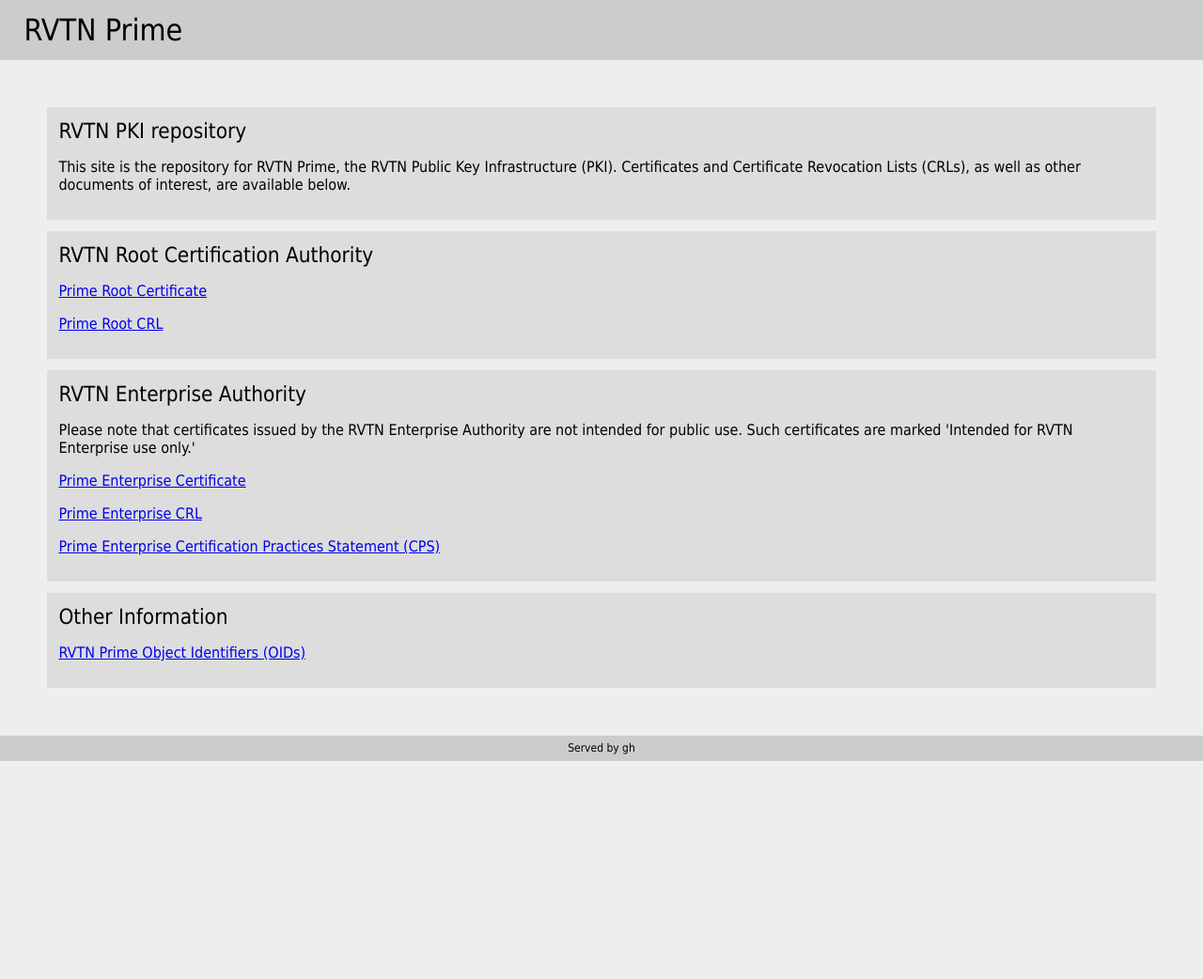
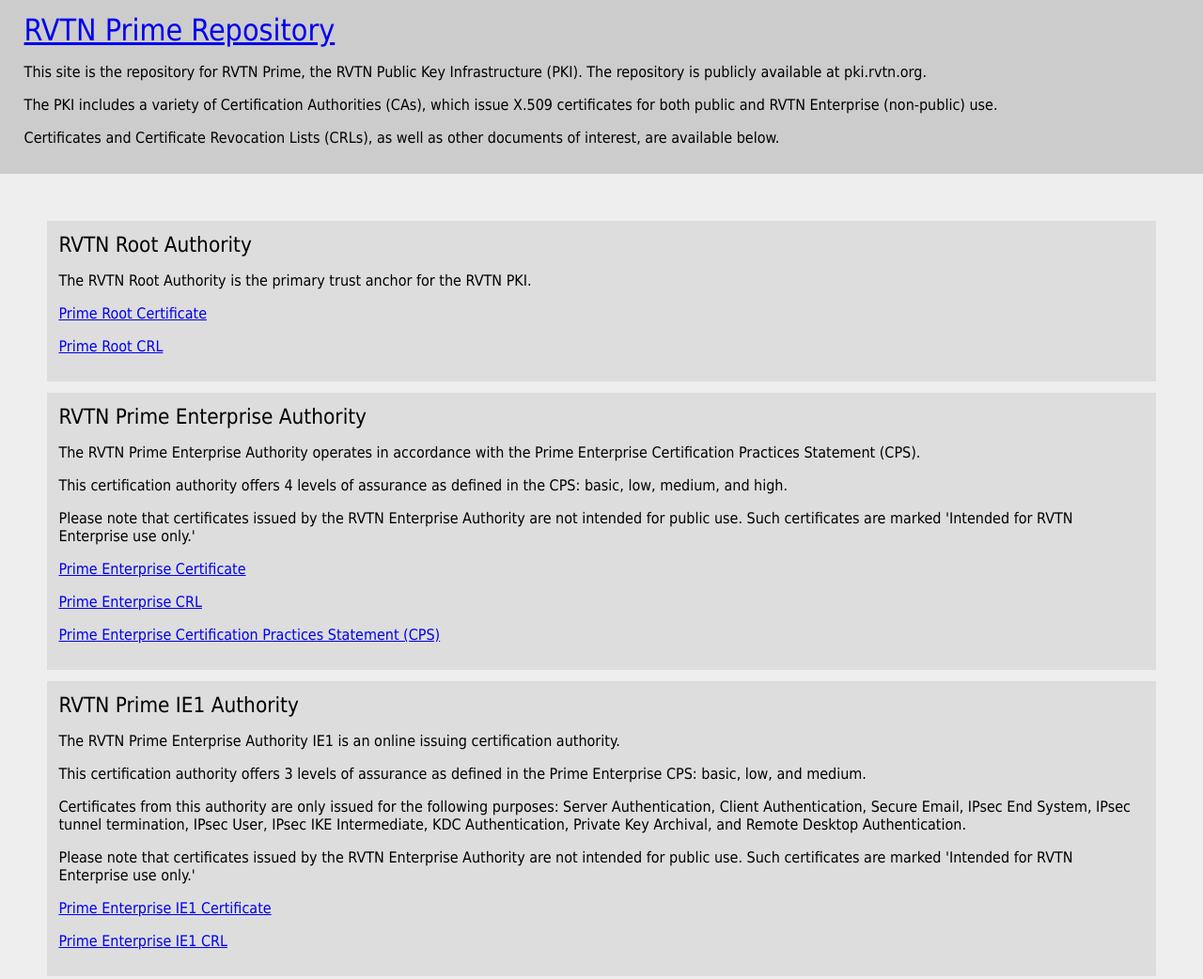
Before and after one commit to rvtn/rvtn-pki, a plain HTML site: page index.html in a window 1280 px wide. Shown: the top 1042 px of the page at 94% size. Before the commit the page ends 810 px from the top, so only its background shows below. Drawn offline with Linux system fonts and the light colour scheme.

Commit message:
Update HTML and CSS.

```diff
--- a/index.html
+++ b/index.html
@@ -8,24 +8,42 @@
 
     <body>
 
-        <div id="header">RVTN Prime</div>
+        <div id="header">
+            <div class="header_title">
+                <a href="http://pki.rvtn.org">RVTN Prime Repository</a>
+            </div>
+            <div class="header_text">
+                <p>This site is the repository for RVTN Prime, the RVTN Public Key Infrastructure (PKI).  The repository is publicly available at pki.rvtn.org.</p>
+                <p>The PKI includes a variety of Certification Authorities (CAs), which issue X.509 certificates for both public and RVTN Enterprise (non-public) use.</p>
+                <p>Certificates and Certificate Revocation Lists (CRLs), as well as other documents of interest, are available below.</p>
+            </div>
+        </div>
 
         <div id="content">
             <div class="section">
-                <div class="section_header">RVTN PKI repository</div>
-                <p>This site is the repository for RVTN Prime, the RVTN Public Key Infrastructure (PKI).  Certificates and Certificate Revocation Lists (CRLs), as well as other documents of interest, are available below.</p>
-            </div>
-            <div class="section">
-                <div class="section_header">RVTN Root Certification Authority</div>
+                <div class="section_header">RVTN Root Authority</div>
+                <p>The RVTN Root Authority is the primary trust anchor for the RVTN PKI.</p>
                 <p><a href="PrimeRoot.crt">Prime Root Certificate</a></p>
                 <p><a href="PrimeRoot.crl">Prime Root CRL</a></p>
             </div>
             <div class="section">
-                <div class="section_header">RVTN Enterprise Authority</div>
+                <div class="section_header">RVTN Prime Enterprise Authority</div>
+                <p>The RVTN Prime Enterprise Authority operates in accordance with the Prime Enterprise Certification Practices Statement (CPS).</p>
+                <p>This certification authority offers 4 levels of assurance as defined in the CPS: basic, low, medium, and high.</p>
                 <p>Please note that certificates issued by the RVTN Enterprise Authority are not intended for public use.  Such certificates are marked 'Intended for RVTN Enterprise use only.'</p>
-                <p><a href="PrimeEnt0.crt">Prime Enterprise Certificate</a></p>
-                <p><a href="PrimeEnt0.crl">Prime Enterprise CRL</a></p>
+                <p><a href="PrimeEnterprise.crt">Prime Enterprise Certificate</a></p>
+                <p><a href="PrimeEnterprise.crl">Prime Enterprise CRL</a></p>
                 <p><a href="rvtn-enterprise-cps.txt">Prime Enterprise Certification Practices Statement (CPS)</a></p>
+            </div>
+            <div class="section">
+                <div class="section_header">RVTN Prime IE1 Authority</div>
+                <p>The RVTN Prime Enterprise Authority IE1 is an online issuing certification authority.</p>
+                <p>This certification authority offers 3 levels of assurance as defined in the Prime Enterprise CPS: basic, low, and medium.</p>
+                <p>Certificates from this authority are only issued for the following purposes: Server Authentication, Client Authentication, Secure Email,
+                    IPsec End System, IPsec tunnel termination, IPsec User, IPsec IKE Intermediate, KDC Authentication, Private Key Archival, and Remote Desktop Authentication.</p>
+                <p>Please note that certificates issued by the RVTN Enterprise Authority are not intended for public use.  Such certificates are marked 'Intended for RVTN Enterprise use only.'</p>
+                <p><a href="PrimeIE1.crt">Prime Enterprise IE1 Certificate</a></p>
+                <p><a href="PrimeIE1.crl">Prime Enterprise IE1 CRL</a></p>
             </div>
             <div class="section">
                 <div class="section_header">Other Information</div>
--- a/style.css
+++ b/style.css
@@ -19,8 +19,6 @@ div#header
     background: #CCCCCC;
 
     padding: 1% 0 1% 2%;
-
-    font-size: 200%;
 }
 
 div#content
@@ -42,6 +40,11 @@ div#footer
     text-align: center;
 }
 
+div.header_title
+{
+    font-size: 200%;
+}
+
 div.section
 {
     background: #DDDDDD;
```
